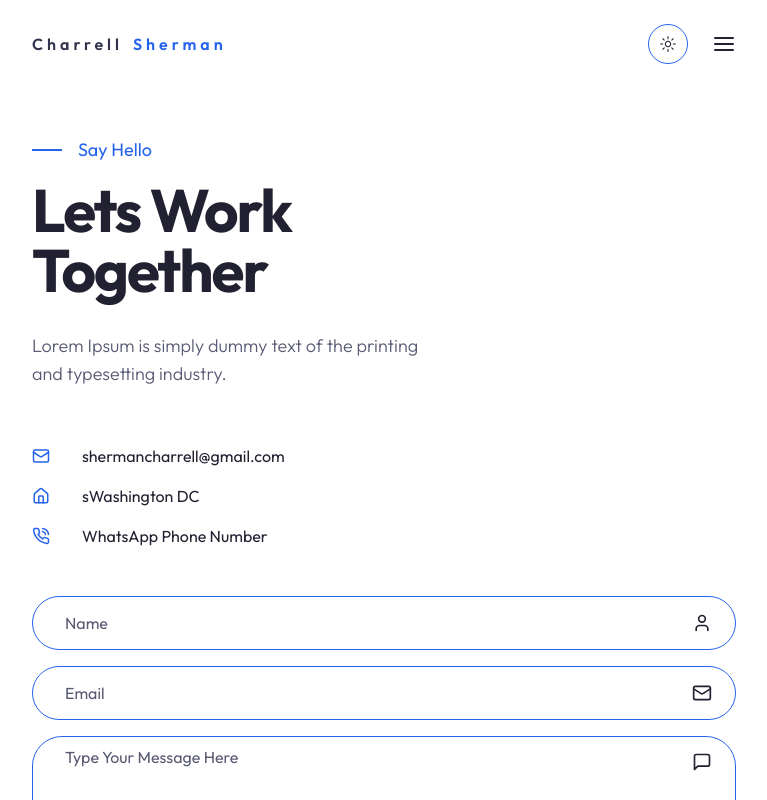
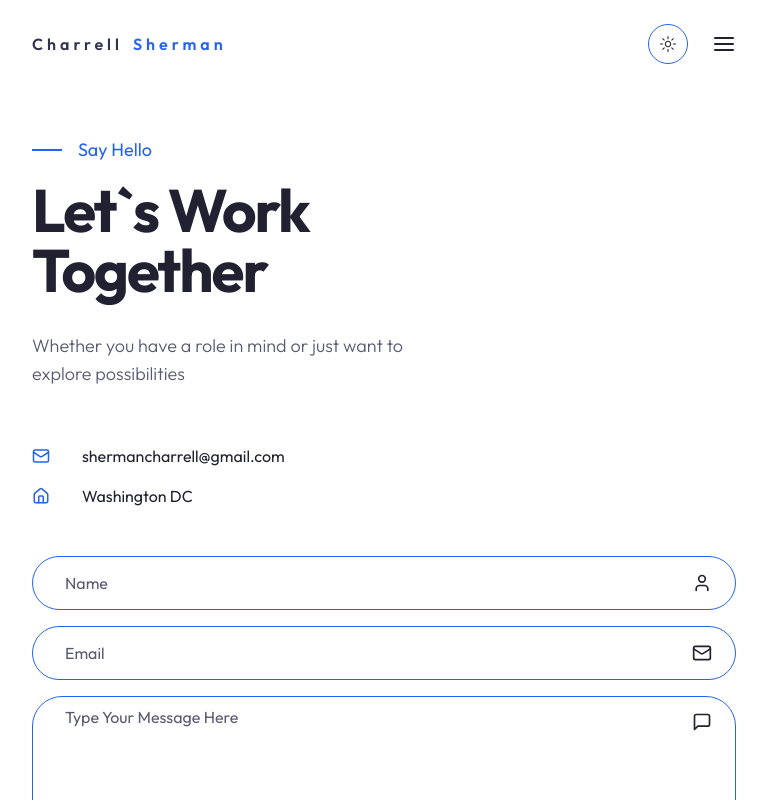
Before and after one commit to Ell-91/charrell-sherman-portfolio, a Next.js app: page /contact in a window 1280 px wide. Shown: the top 800 px of the page, without its empty margins (256-1023 px from the left). Built offline with nearby package versions, Linux system fonts and the light colour scheme.

Commit message:
Fixed page order and updated text

```diff
--- a/app/contact/page.jsx
+++ b/app/contact/page.jsx
@@ -14,10 +14,10 @@ export const Contact = () => {
               <span className="w-[30px] h-[2px] bg-primary"></span>
               Say Hello
             </div>
-            <h1 className="h1 max-w-md mb-8">Lets Work Together</h1>
+            <h1 className="h1 max-w-md mb-8">Let`s Work Together</h1>
             <p className="subtitle max-w-[400px]">
-              Lorem Ipsum is simply dummy text of the printing and typesetting
-              industry.
+              Whether you have a role in mind or just want to explore
+              possibilities
             </p>
           </div>
           <div
@@ -40,12 +40,7 @@ export const Contact = () => {
             <div className="flex items-center gap-x-8">
               {/* address */}
               <HomeIcon size={18} className="text-primary" />
-              <div>sWashington DC</div>
-            </div>
-            <div className="flex items-center gap-x-8">
-              {/* phone */}
-              <PhoneCall size={18} className="text-primary" />
-              <div>WhatsApp Phone Number</div>
+              <div>Washington DC</div>
             </div>
           </div>
           <Form />
--- a/app/page.jsx
+++ b/app/page.jsx
@@ -11,8 +11,8 @@ export default function Home() {
     <main>
       <Hero />
       <About />
+      <Work />
       <Services />
-      <Work />
       <Reviews />
       <Cta />
     </main>
```
